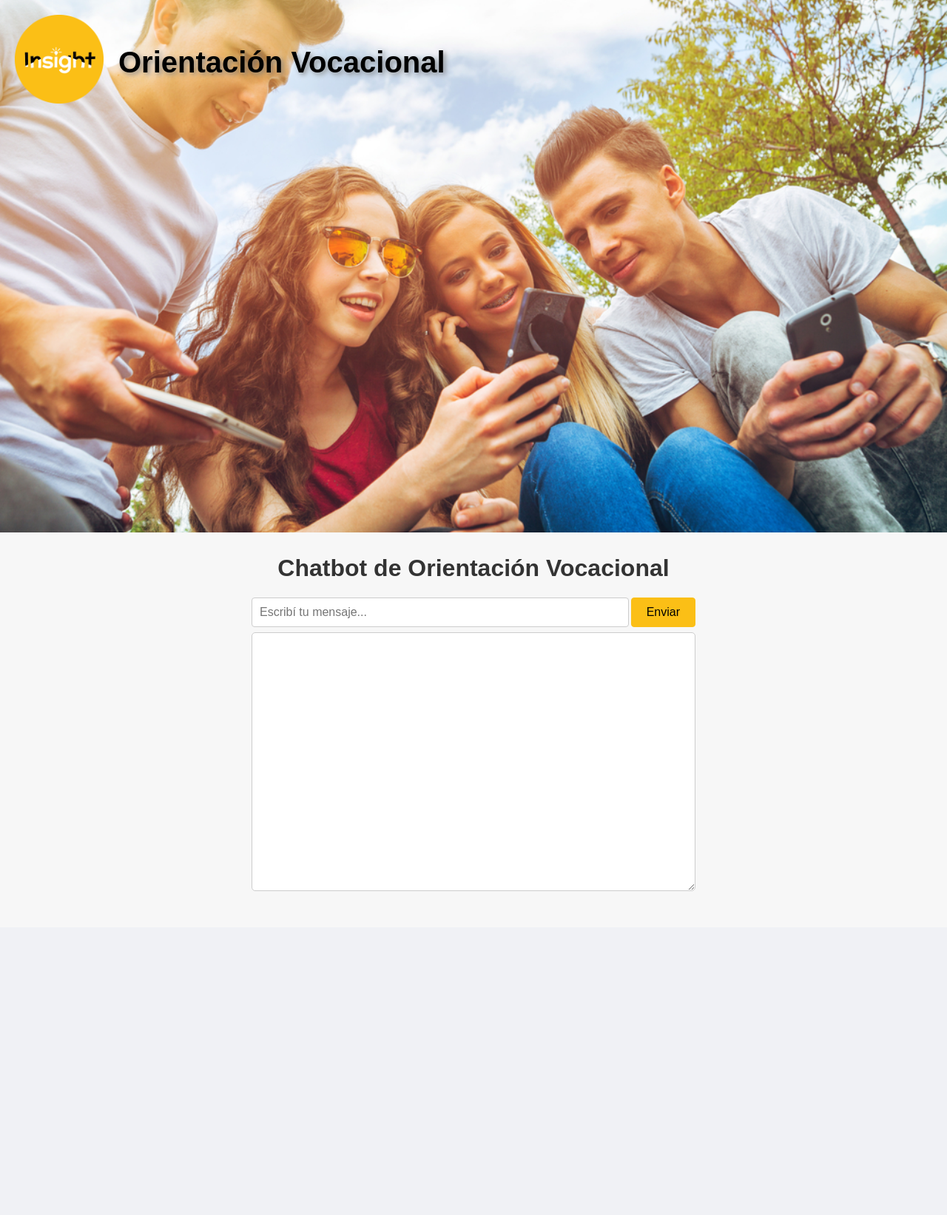
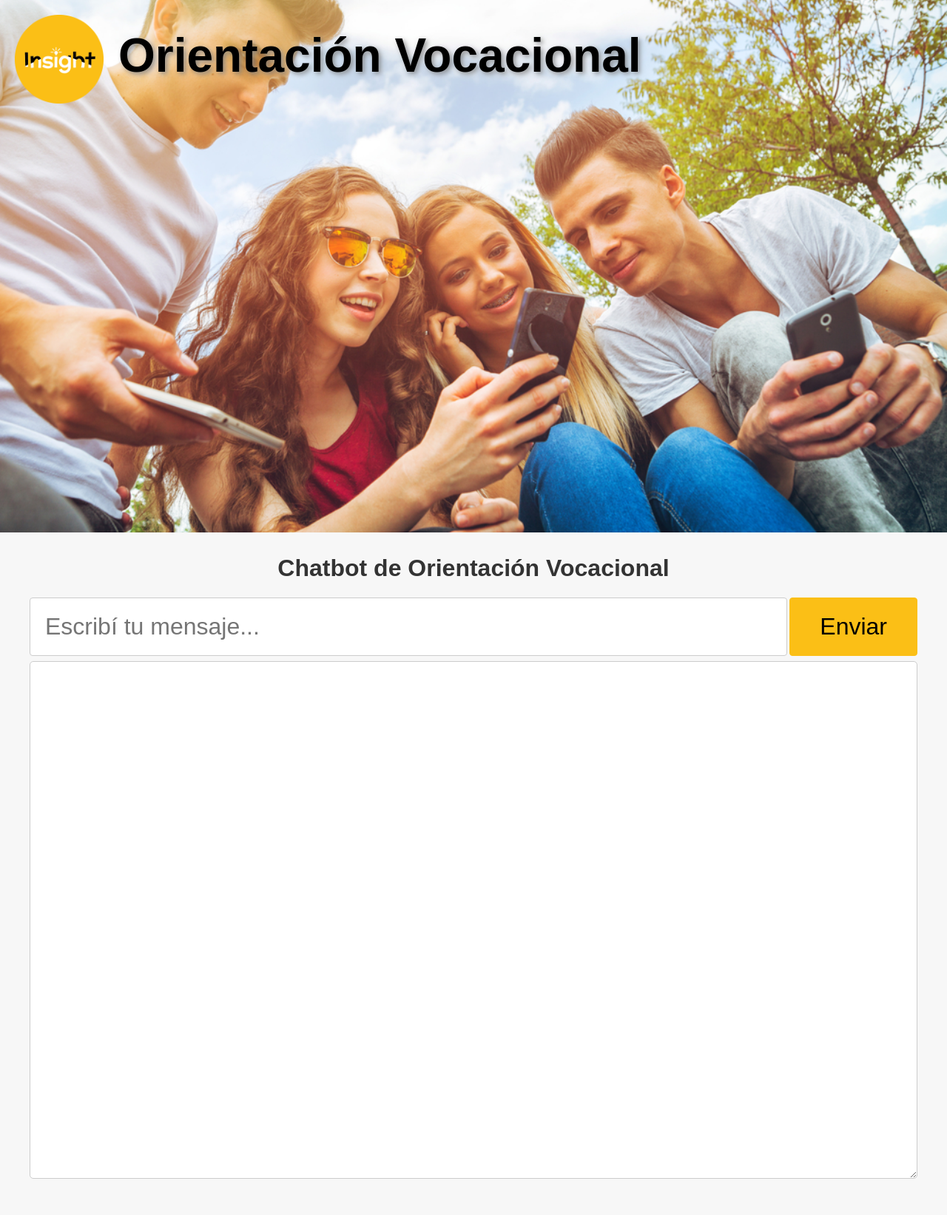
Before and after one commit to lucianovidili/vocational_chatbot, a Django app: page / in a window 1280 px wide. Shown: the whole page at 74% size. Before the commit the page ends 1205 px from the top, so only its background shows below. Run offline with Django 5.2, Linux system fonts and the light colour scheme.

Commit message:
Little change

```diff
--- a/vocational_orientation_chatbot/chatbot/templates/chatbot/chatbot.html
+++ b/vocational_orientation_chatbot/chatbot/templates/chatbot/chatbot.html
@@ -46,7 +46,7 @@
             left: 160px;
             transform: translateY(-84%);
             color: black;
-            font-size: 2.5rem;
+            font-size: 4rem;
             font-weight: bold;
             text-shadow: 3px 3px 6px rgba(128, 128, 128, 0.8);
             z-index: 10;
@@ -54,7 +54,7 @@
         }
 
         .main-content {
-            max-width: 600px;
+            max-width: 1200px;
             margin: 30px auto;
             padding: 0 15px;
         }
@@ -63,18 +63,19 @@
             text-align: center;
             color: #333;
             margin-top: 20px;
+            font-size: 3.3 rem;
         }
 
         #chatbox {
             background: white;
             border: 1px solid #ccc;
-            height: 350px;
+            height: 700px;
             width: 100%;
-            padding: 15px;
+            padding: 30px;
             margin-bottom: 15px;
             border-radius: 5px;
             font-family: Arial, sans-serif;
-            font-size: 14px;
+            font-size: 28px;
             resize: vertical;
             box-sizing: border-box;
         }
@@ -100,16 +101,16 @@
 
         input[type="text"] {
             flex: 1;
-            padding: 10px;
-            font-size: 16px;
+            padding: 20px;
+            font-size: 32px;
             border-radius: 4px;
             border: 1px solid #ccc;
             margin-right: 3px;
         }
 
         button {
-            padding: 10px 20px;
-            font-size: 16px;
+            padding: 20px 40px;
+            font-size: 32px;
             border-radius: 4px;
             border: 1px solid #FBBF16;
             background-color: #FBBF16;
@@ -158,8 +159,8 @@
             }
 
             #chatbox {
-                height: 300px;
-                font-size: 13px;
+                height: 600px;
+                font-size: 26px;
             }
         }
     </style>
```
